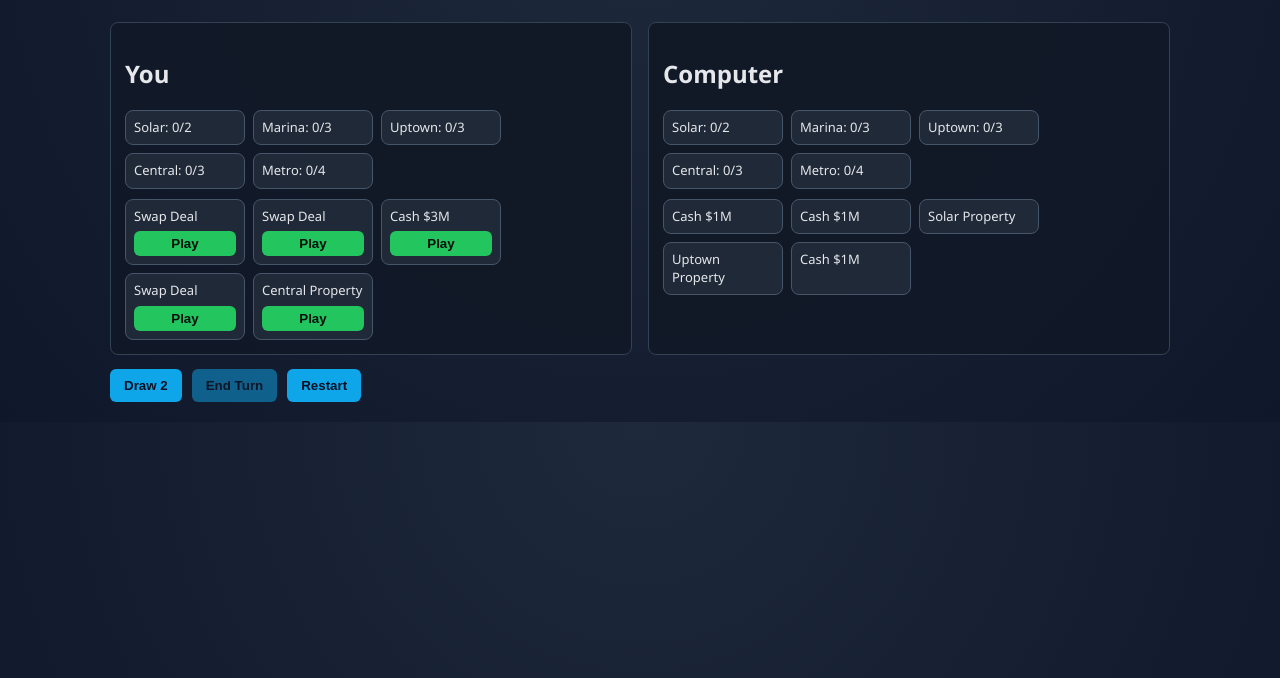
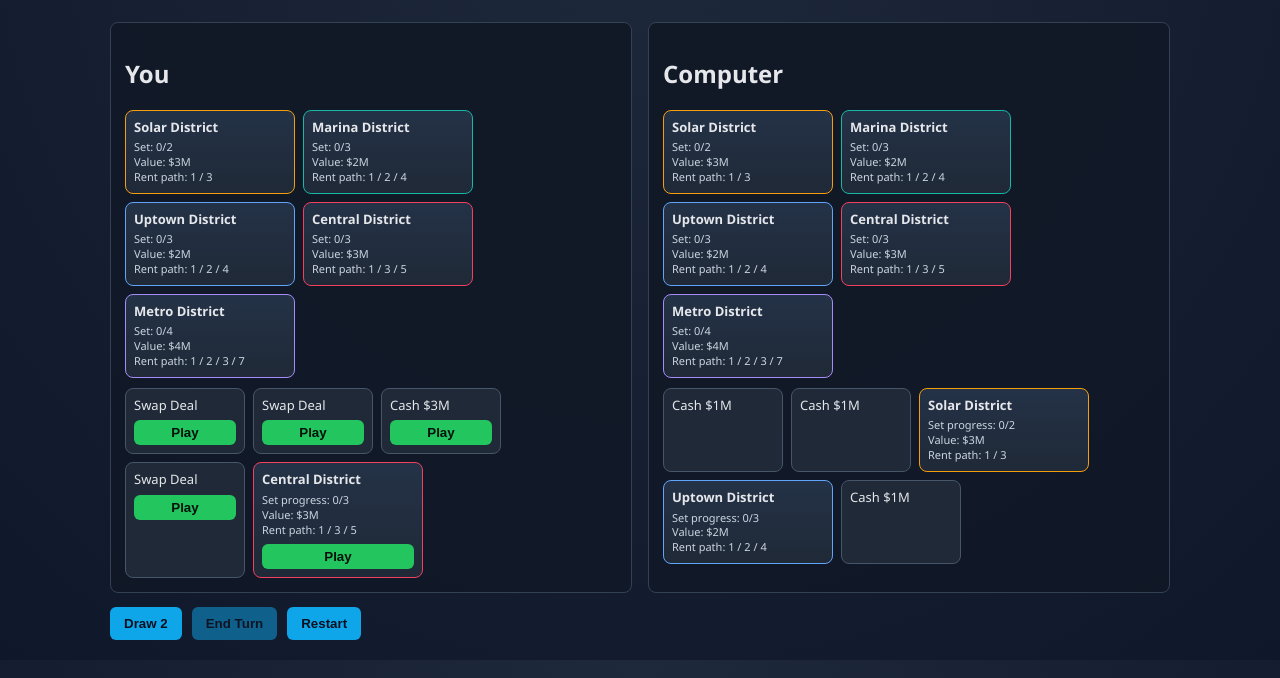
Before and after one commit to FanishChandrakar/business.deal.io, a website: page index.html in a window 1280 px wide. Shown: the part 98-776 px from the top of the page. Drawn offline with Linux system fonts and the light colour scheme.

Commit message:
feat: enrich property cards with set and rent details

```diff
--- a/game.js
+++ b/game.js
@@ -4,6 +4,14 @@ const SET_SIZES = {
   Uptown: 3,
   Central: 3,
   Metro: 4,
+};
+
+const PROPERTY_META = {
+  Solar: { color: "#f59e0b", value: 3, rent: [1, 3] },
+  Marina: { color: "#14b8a6", value: 2, rent: [1, 2, 4] },
+  Uptown: { color: "#60a5fa", value: 2, rent: [1, 2, 4] },
+  Central: { color: "#f43f5e", value: 3, rent: [1, 3, 5] },
+  Metro: { color: "#a78bfa", value: 4, rent: [1, 2, 3, 7] },
 };
 
 const state = {
@@ -58,7 +66,7 @@ function init() {
 }
 
 function cardLabel(card) {
-  if (card.type === "property") return `${card.group} Property`;
+  if (card.type === "property") return `${card.group} District`;
   if (card.type === "money") return `Cash $${card.value}M`;
   return card.name;
 }
@@ -140,9 +148,16 @@ function renderSets(target, player) {
   Object.keys(SET_SIZES).forEach((group) => {
     const count = (sets[group] || []).length;
     const req = SET_SIZES[group];
+    const meta = PROPERTY_META[group];
     const div = document.createElement("div");
-    div.className = "card";
-    div.textContent = `${group}: ${count}/${req}`;
+    div.className = "card property-card";
+    div.style.borderColor = meta.color;
+    div.innerHTML = `
+      <div class="card-title">${group} District</div>
+      <div class="card-meta">Set: ${count}/${req}</div>
+      <div class="card-meta">Value: $${meta.value}M</div>
+      <div class="card-meta">Rent path: ${meta.rent.join(" / ")}</div>
+    `;
     target.appendChild(div);
   });
 }
@@ -153,7 +168,21 @@ function renderHand(target, player) {
   hand.forEach((card, idx) => {
     const cardEl = document.createElement("div");
     cardEl.className = "card";
-    cardEl.textContent = cardLabel(card);
+    if (card.type === "property") {
+      const meta = PROPERTY_META[card.group];
+      const owned = (state.players[player].sets[card.group] || []).length;
+      const needed = SET_SIZES[card.group];
+      cardEl.classList.add("property-card");
+      cardEl.style.borderColor = meta.color;
+      cardEl.innerHTML = `
+        <div class="card-title">${card.group} District</div>
+        <div class="card-meta">Set progress: ${owned}/${needed}</div>
+        <div class="card-meta">Value: $${meta.value}M</div>
+        <div class="card-meta">Rent path: ${meta.rent.join(" / ")}</div>
+      `;
+    } else {
+      cardEl.textContent = cardLabel(card);
+    }
     if (player === "human" && state.turn === "human" && !state.winner && state.playsLeft > 0) {
       const btn = document.createElement("button");
       btn.textContent = "Play";
--- a/styles.css
+++ b/styles.css
@@ -81,6 +81,22 @@ body {
   line-height: 1.35;
 }
 
+.property-card {
+  width: 170px;
+  background: linear-gradient(180deg, #243247, #1f2937);
+}
+
+.card-title {
+  font-size: 13px;
+  font-weight: 700;
+  margin-bottom: 4px;
+}
+
+.card-meta {
+  font-size: 11px;
+  color: #cbd5e1;
+}
+
 .card button {
   margin-top: 6px;
   width: 100%;
@@ -131,4 +147,8 @@ body {
     text-align: left;
     min-width: 0;
   }
+
+  .property-card {
+    width: 150px;
+  }
 }
```
